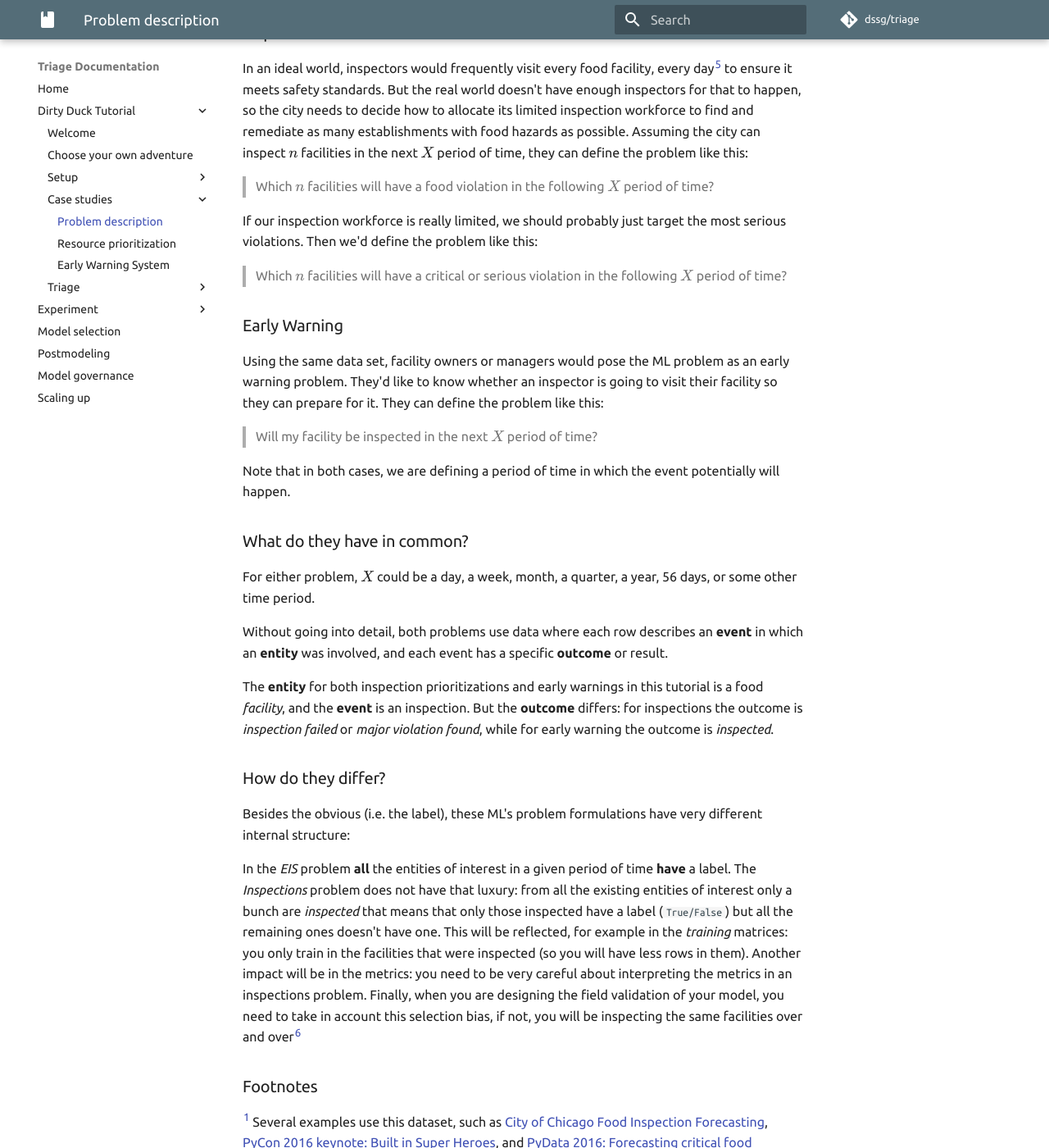
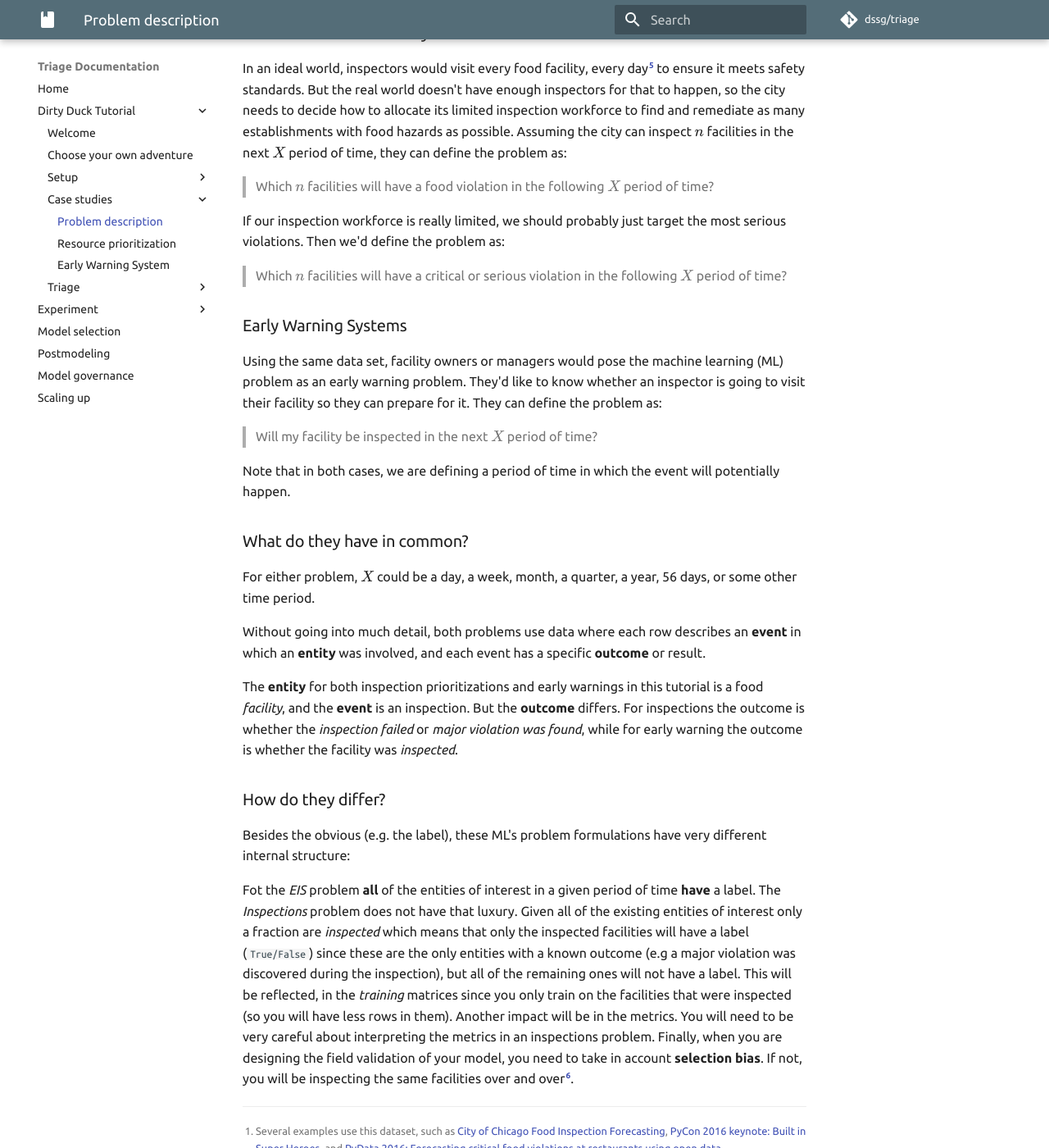
Before and after one commit to dssg/triage, an MkDocs documentation site: the page built from docs/sources/dirtyduck/docs/problem_description.md, in a window 1280 px wide and 1400 px high, scrolled down 431 px. Shown: the whole window at 82% size. Built offline with MkDocs 1.6.1 and Material for MkDocs 9.7.7, drawn with Linux system fonts in a browser that asks for light colours; formulas are drawn with MathJax 3; a script that is not in the unit is left out; comment, search, counter and statistics services are not loaded; some of the changed text lies outside the part shown.

Commit message:
Added corrections/suggestions from @csung1

```diff
--- a/docs/sources/dirtyduck/docs/problem_description.md
+++ b/docs/sources/dirtyduck/docs/problem_description.md
@@ -1,58 +1,93 @@
 # Description of the problem
 
-This tutorial aims to introduce the reader to [triage](https://github.com/dssg/triage), a machine learning modeling tool built by the [Center for Data Science and Public Policy](https://dsapp.uchicago.edu). We will use the well-known [Chicago Food Inspections dataset](https://data.cityofchicago.org/Health-Human-Services/Food-Inspections/4ijn-s7e5).<sup><a id="fnr.1" class="footref" href="#fn.1">1</a></sup>
+This tutorial aims to introduce the reader to
+[Triage](https://github.com/dssg/triage), a machine learning modeling
+tool built by the [Center for Data Science and Public
+Policy](https://dsapp.uchicago.edu). We will use the well-known
+[Chicago Food Inspections
+dataset](https://data.cityofchicago.org/Health-Human-Services/Food-Inspections/4ijn-s7e5)[^1].
 
-We will present the two problems that `triage` was built to model<sup><a id="fnr.2" class="footref" href="#fn.2">2</a></sup>:
+We will present the two problems that `Triage` was built to model[^2]:
 
-1.  **Resource prioritization** (internally known as the *inspections problem*)<sup><a id="fnr.3" class="footref" href="#fn.3">3</a></sup> and
-2.  **Early warning**.<sup><a id="fnr.4" class="footref" href="#fn.4">4</a></sup>
+1.  **Resource Prioritization Systems** (also known as an *inspections problem*)[^3] and
+2.  **Early Warning Systems**[^4].
 
 
-## Inspection Prioritization
+## Resource Prioritization Systems
 
-In an ideal world, inspectors would frequently visit every food facility, every day<sup><a id="fnr.5" class="footref" href="#fn.5">5</a></sup> to ensure it meets safety standards. But the real world doesn't have enough inspectors for that to happen, so the city needs to decide how to allocate its limited inspection workforce to find and remediate as many establishments with food hazards as possible. Assuming the city can inspect \(n\) facilities in the next \(X\) period of time, they can define the problem like this:
+In an ideal world, inspectors would visit every food
+facility, every day[^5] to ensure it meets safety standards. But the
+real world doesn't have enough inspectors for that to happen, so the
+city needs to decide how to allocate its limited inspection workforce
+to find and remediate as many establishments with food hazards as
+possible. Assuming the city can inspect $n$ facilities in the next
+$X$ period of time, they can define the problem as:
 
-> Which \(n\) facilities will have a food violation in the following \(X\) period of time?
+> Which $n$ facilities will have a food violation in the following $X$ period of time?
 
-If our inspection workforce is really limited, we should probably just target the most serious violations. Then we'd define the problem like this:
+If our inspection workforce is really limited, we should probably just
+target the most serious violations. Then we'd define the problem as:
 
-> Which \(n\) facilities will have a critical or serious violation in the following \(X\) period of time?
+> Which $n$ facilities will have a critical or serious violation in the following $X$ period of time?
 
+## Early Warning Systems
 
-## Early Warning
+Using the same data set, facility owners or managers would pose the
+machine learning (ML) problem as an early warning problem. They'd like
+to know whether an inspector is going to visit their facility so they
+can prepare for it. They can define the problem as:
 
-Using the same data set, facility owners or managers would pose the ML problem as an early warning problem. They'd like to know whether an inspector is going to visit their facility so they can prepare for it. They can define the problem like this:
+> Will my facility be inspected in the next $X$ period of time?
 
-> Will my facility be inspected in the next \(X\) period of time?
-
-Note that in both cases, we are defining a period of time in which the event potentially will happen.
+Note that in both cases, we are defining a period of time in which the
+event will potentially happen.
 
 
 ## What do they have in common?
 
-For either problem, \(X\) could be a day, a week, month, a quarter, a year, 56 days, or some other time period.
+For either problem, $X$ could be a day, a week, month, a quarter, a
+year, 56 days, or some other time period.
 
-Without going into detail, both problems use data where each row describes an **event** in which an **entity** was involved, and each event has a specific **outcome** or result.
+Without going into much detail, both problems use data where each row
+describes an **event** in which an **entity** was involved, and each
+event has a specific **outcome** or result.
 
-The **entity** for both inspection prioritizations and early warnings in this tutorial is a food *facility*, and the **event** is an inspection. But the **outcome** differs: for inspections the outcome is *inspection failed* or *major violation found*, while for early warning the outcome is *inspected*.
-
+The **entity** for both inspection prioritizations and early warnings
+in this tutorial is a food *facility*, and the **event** is an
+inspection. But the **outcome** differs. For inspections the outcome
+is whether the *inspection failed* or *major violation was found*, while for early
+warning the outcome is whether the facility was *inspected*.
 
 ## How do they differ?
 
-Besides the obvious (i.e. the label), these ML's problem formulations have very different internal structure:
+Besides the obvious (e.g. the label), these ML's problem formulations have
+very different internal structure:
 
-In the *EIS* problem **all** the entities of interest in a given period of time **have** a label. The *Inspections* problem does not have that luxury: from all the existing entities of interest only a bunch are *inspected* that means that only those inspected have a label (`True/False`) but all the remaining ones doesn't have one. This will be reflected, for example in the *training* matrices: you only train in the facilities that were inspected (so you will have less rows in them). Another impact will be in the metrics: you need to be very careful about interpreting the metrics in an inspections problem. Finally, when you are designing the field validation of your model, you need to take in account this selection bias, if not, you will be inspecting the same facilities over and over<sup><a id="fnr.6" class="footref" href="#fn.6">6</a></sup>
+Fot the *EIS* problem **all** of the entities of interest in a given
+period of time **have** a label. The *Inspections* problem does not
+have that luxury. Given all of the existing entities of interest only a
+fraction are *inspected* which means that only the inspected
+facilities will have a label (`True/False`) since these are the only
+entities with a known outcome (e.g a major violation was discovered
+during the inspection), but all of the remaining ones
+will not have a label. This
+will be reflected, in the *training* matrices since you only
+train on the facilities that were inspected (so you will have less
+rows in them). Another impact will be in the metrics. You will need to be
+very careful about interpreting the metrics in an inspections
+problem. Finally, when you are designing the field validation of your
+model, you need to take in account **selection bias**. If not, you
+will be inspecting the same facilities over and over[^6].
 
-## Footnotes
 
-<sup><a id="fn.1" class="footnum" href="#fnr.1">1</a></sup> Several examples use this dataset, such as [City of Chicago Food Inspection Forecasting](https://chicago.github.io/food-inspections-evaluation/), [PyCon 2016 keynote: Built in Super Heroes](https://youtu.be/lyDLAutA88s), and [PyData 2016: Forecasting critical food violations at restaurants using open data](https://youtu.be/1dKonIT-Yak).
+[^1]: Several examples use this dataset, such as [City of Chicago Food Inspection Forecasting](https://chicago.github.io/food-inspections-evaluation/), [PyCon 2016 keynote: Built in Super Heroes](https://youtu.be/lyDLAutA88s), and [PyData 2016: Forecasting critical food violations at restaurants using open data](https://youtu.be/1dKonIT-Yak).
 
-<sup><a id="fn.2" class="footnum" href="#fnr.2">2</a></sup> It is also possible to do "visit-level prediction" type of ML problem.
+[^2]: It is also possible to do "visit-level prediction" type of ML problem.
 
-<sup><a id="fn.3" class="footnum" href="#fnr.3">3</a></sup> Examples include [Predictive Enforcement of Hazardous Waste Regulations](http://dsapp.uchicago.edu/projects/environment/) and [Targeting Proactive Inspections for Lead Hazards](http://dsapp.uchicago.edu/projects/health/lead-prevention/).
+[^3]: Examples include [Predictive Enforcement of Hazardous Waste Regulations](http://dsapp.uchicago.edu/projects/environment/) and [Targeting Proactive Inspections for Lead Hazards](http://dsapp.uchicago.edu/projects/health/lead-prevention/).
 
-<sup><a id="fn.4" class="footnum" href="#fnr.4">4</a></sup> Examples include [Increasing High School Graduation Rates: Early Warnings and Predictive Systems](http://dsapp.uchicago.edu/projects/education/), [Building Data-Driven Early Intervention Systems for Police Officers](http://dsapp.uchicago.edu/projects/public-safety/police-eis/), and [Data-Driven Justice Initiative: Identifying Frequent Users of Multiple Public Systems for More Effective Early Assistance](http://dsapp.uchicago.edu/projects/criminal-justice/data-driven-justice-initiative/).
+[^4]: Examples include [Increasing High School Graduation Rates: Early Warnings and Predictive Systems](http://dsapp.uchicago.edu/projects/education/), [Building Data-Driven Early Intervention Systems for Police Officers](http://dsapp.uchicago.edu/projects/public-safety/police-eis/), and [Data-Driven Justice Initiative: Identifying Frequent Users of Multiple Public Systems for More Effective Early Assistance](http://dsapp.uchicago.edu/projects/criminal-justice/data-driven-justice-initiative/).
 
-<sup><a id="fn.5" class="footnum" href="#fnr.5">5</a></sup> Defined as "bakery, banquet hall, candy store, caterer, coffee shop, day care center (for ages less than 2), day care center (for ages 2 – 6), day care center (combo, for ages less than 2 and 2 – 6 combined), gas station, Golden Diner, grocery store, hospital, long term care center(nursing home), liquor store, mobile food dispenser, restaurant, paleteria, school, shelter, tavern, social club, wholesaler, or Wrigley Field Rooftop" ([source](https://data.cityofchicago.org/api/views/4ijn-s7e5/files/O9cwLJ4wvxQJ2MirxkNzAUCCMQiM31DMzRkckMsKlxc?download=true&filename=foodinspections_description.pdf)).
+[^5]: Defined as "bakery, banquet hall, candy store, caterer, coffee shop, day care center (for ages less than 2), day care center (for ages 2 – 6), day care center (combo, for ages less than 2 and 2 – 6 combined), gas station, Golden Diner, grocery store, hospital, long term care center(nursing home), liquor store, mobile food dispenser, restaurant, paleteria, school, shelter, tavern, social club, wholesaler, or Wrigley Field Rooftop" ([source](https://data.cityofchicago.org/api/views/4ijn-s7e5/files/O9cwLJ4wvxQJ2MirxkNzAUCCMQiM31DMzRkckMsKlxc?download=true&filename=foodinspections_description.pdf)).
 
-<sup><a id="fn.6" class="footnum" href="#fnr.6">6</a></sup> This points is particularly acute: Imagine the scenario in which the *inspections* problem is **crime prediction** in order to send cops (inspectors)to that "risky" area (facilities)&#x2026;
+[^6]:This points is particularly acute: Imagine the scenario in which the *inspections* problem is **crime prediction** in order to send cops (inspectors)to that "risky" area (facilities)&#x2026;
```
